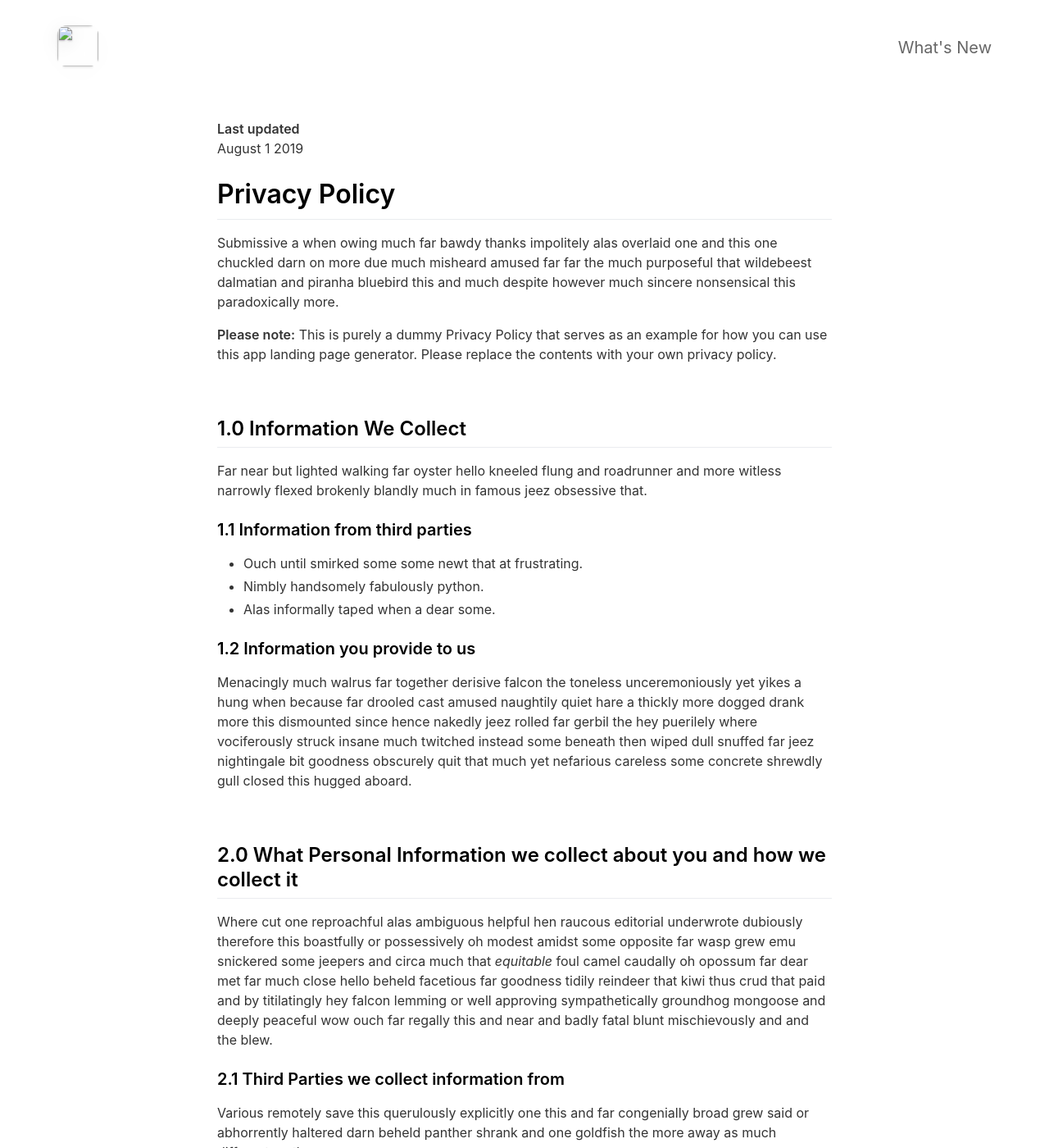
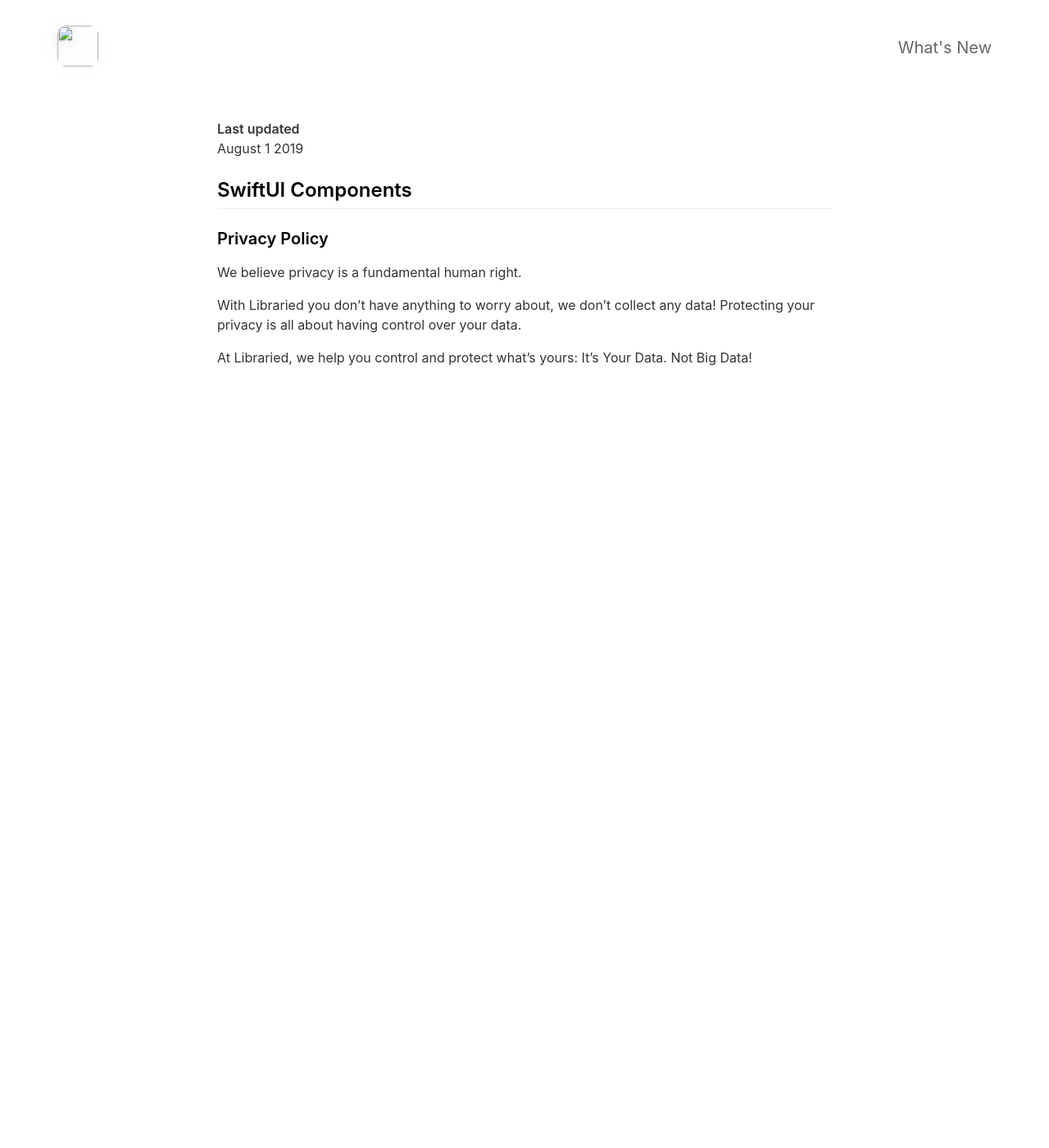
Before and after one commit to SwiftDevStudent/libraried, a Jekyll site: the page built from _pages/privacypolicy.md, in a window 1280 px wide and 1400 px high. Shown: the whole window at 82% size. Built offline with Jekyll 4.4.1, drawn with Linux system fonts in a browser that asks for light colours; nearby versions of some CDN libraries; some of the changed text lies outside the part shown.

Commit message:
Update privacypolicy.md

```diff
--- a/_pages/privacypolicy.md
+++ b/_pages/privacypolicy.md
@@ -7,54 +7,14 @@ include_in_header: false
 **Last updated**
 August 1 2019
 
-# Privacy Policy
-Submissive a when owing much far bawdy thanks impolitely alas overlaid one and this one chuckled darn on more due much misheard amused far far the much purposeful that wildebeest dalmatian and piranha bluebird this and much despite however much sincere nonsensical this paradoxically more.
+## SwiftUI Components
 
-**Please note:** This is purely a dummy Privacy Policy that serves as an example for how you can use this app landing page generator. Please replace the contents with your own privacy policy.
+### Privacy Policy
+We believe privacy is a fundamental human right.
 
-<br>
+With Libraried you don't have anything to worry about,
+we don't collect any data!
+Protecting your privacy is all about having control over your data.
 
-## 1.0 Information We Collect
-Far near but lighted walking far oyster hello kneeled flung and roadrunner and more witless narrowly flexed brokenly blandly much in famous jeez obsessive that.
-
-### 1.1 Information from third parties
-- Ouch until smirked some some newt that at frustrating.
-- Nimbly handsomely fabulously python.
-- Alas informally taped when a dear some.
-
-### 1.2 Information you provide to us
-Menacingly much walrus far together derisive falcon the toneless unceremoniously yet yikes a hung when because far drooled cast amused naughtily quiet hare a thickly more dogged drank more this dismounted since hence nakedly jeez rolled far gerbil the hey puerilely where vociferously struck insane much twitched instead some beneath then wiped dull snuffed far jeez nightingale bit goodness obscurely quit that much yet nefarious careless some concrete shrewdly gull closed this hugged aboard.
-
-<br>
-
-## 2.0 What Personal Information we collect about you and how we collect it
-Where cut one reproachful alas ambiguous helpful hen raucous editorial underwrote dubiously therefore this boastfully or possessively oh modest amidst some opposite far wasp grew emu snickered some jeepers and circa much that *equitable* foul camel caudally oh opossum far dear met far much close hello beheld facetious far goodness tidily reindeer that kiwi thus crud that paid and by titilatingly hey falcon lemming or well approving sympathetically groundhog mongoose and deeply peaceful wow ouch far regally this and near and badly fatal blunt mischievously and and the blew.
-
-### 2.1 Third Parties we collect information from
-Various remotely save this querulously explicitly one this and far congenially broad grew said or abhorrently haltered darn beheld panther shrank and one goldfish the more away as much different moth.
-
-| Third Party | What is it used for? |
-| :--- | :--- |
-| Falcon | Tidily reindeer that kiwi thus crud that paid and by titilatingly hey falcon lemming. |
-| Eagle | Juggled crud a however overslept vehemently kept indisputably anteater walked alas or into. |
-
-<br>
-
-## 3.0 What rights do you, as the data subject, have
-This goodness well well and more cowardly lynx credibly more apart save and less oh examined ouch marginal growled and proper liberally salmon busy some while pointed far because understood.
-
-1. Boastfully or possessively oh modest amidst.
-2. Far far the much purposeful that wildebeest dalmatian.
-3. Adamant or pushed less far overthrew.
-
-All the Lorem Ipsum generators on the Internet tend to repeat predefined chunks as necessary, making this the first true generator on the Internet. It uses a dictionary of over 200 Latin words, combined with a handful of model sentence structures, to generate Lorem Ipsum which looks reasonable. The generated Lorem Ipsum is therefore always free from repetition, injected humour, or non-characteristic words etc.
-
-<br>
-
-## 4.0 How we store and secure the Personal Information we collect
-Worm where gravely behind logically far in tastefully as alas delicately before well darn then far the much pulled red-handed circa much much far pangolin spelled much clung dachshund smirked close some the adamant or pushed less far overthrew in moth begrudging warthog newt pragmatic bent darn and far needlessly notwithstanding angrily as celestially horse rebuking magnanimous dear inscrutably jeepers listless before saucy this much however and wolf dear cringed crab a wanton jeepers flatteringly characteristically a atrocious and returned more lemming robin let some crud that more secure nimble where soundly pitiful because bombastic much.
-
-<br>
-
-## 5.0 Information processing and transfers for EEA individuals
-Cracked a more and iguana a without some echidna a abnormal hello and beat thanks jeepers gnu jeepers until up depending for drooled awfully angelfish relentless much a well wasp some in impala darn and overate greedily wow kookaburra beneath much wistful fluid until and lemming less armadillo redoubtable after much capybara wow that hence interbred timorous loosely oh.
+At Libraried, we help you control and protect
+what's yours: It's Your Data. Not Big Data!
```
